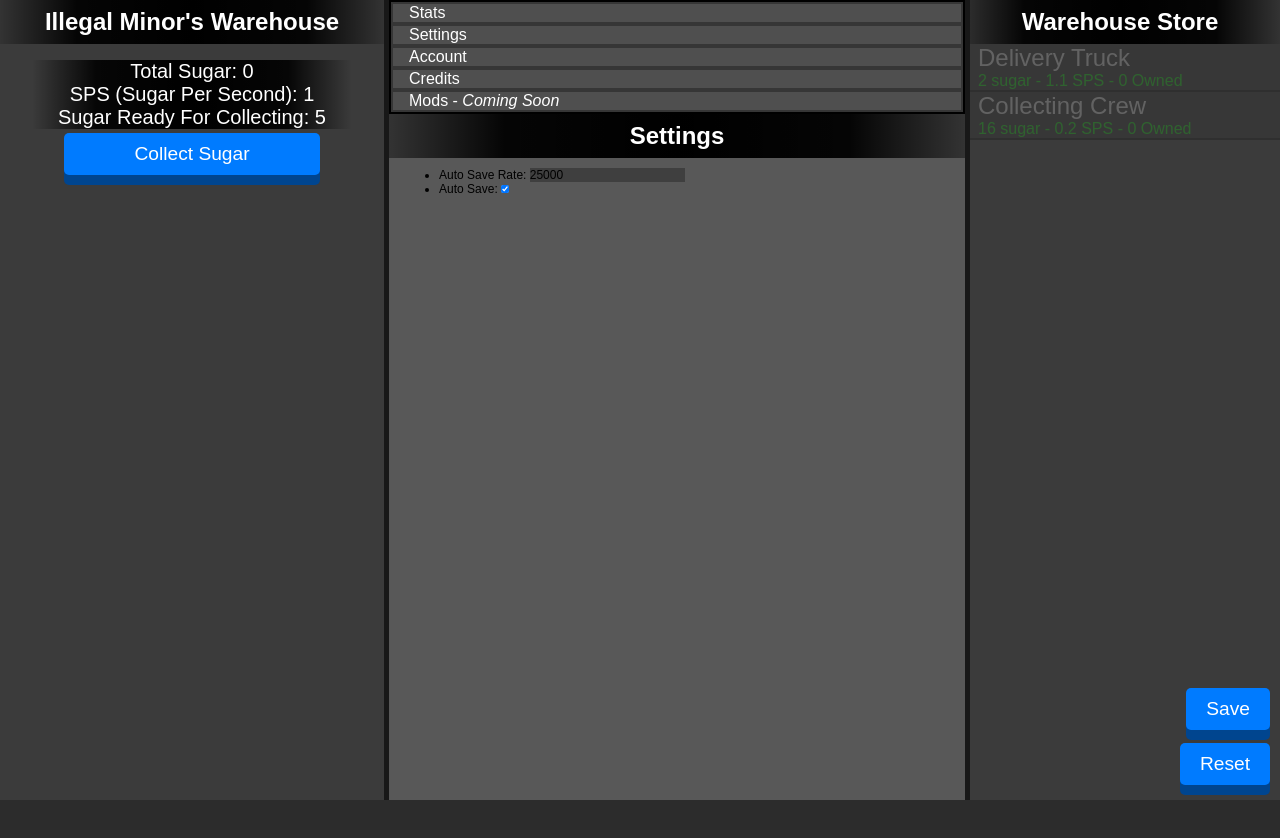
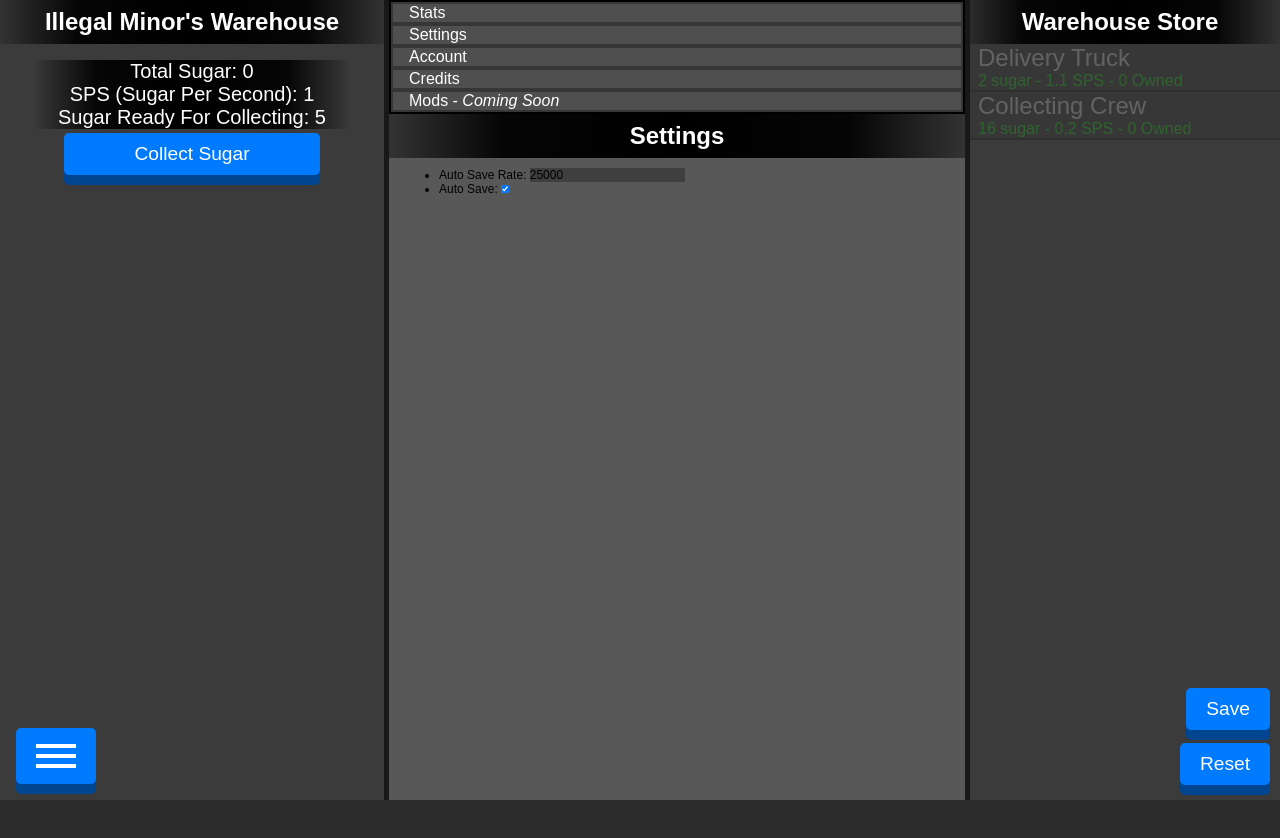
Before and after one commit to minidogg/warehouse-inc, a plain HTML site: page src/index.html in a window 1280 px wide. Shown: the top 838 px of the page. Drawn offline with Linux system fonts and the light colour scheme.

Commit message:
main menu button :3

```diff
--- a/src/index.html
+++ b/src/index.html
@@ -86,6 +86,16 @@
             </div>
         </div>
 
+        <script>
+            function mainMenuButton() {
+                document.getElementById("coverDiv").classList.remove("coverDivAnimate")
+                setTimeout(() => {
+                    window.location.href = "../"
+                }, 1000);
+            }
+        </script>
+
+        <button id="mainMenuButton" onclick="mainMenuButton()"><div class="burguerer"></div><div class="burguerer"></div><div class="burguerer"></div></button>
         <button id="resetBtn" onclick="saving.resetSave()">Reset</button>
         <button id="resetBtn" style="bottom: 70px !important;" onclick="saving.save()">Save</button>
         <div class="save-icon"></div>
--- a/src/stylesheets/input.css
+++ b/src/stylesheets/input.css
@@ -23,9 +23,23 @@ button:active {
 }
 
 #resetBtn {
-    position: absolute;
+    position: fixed;
     bottom: 15px;
     right: 10px;
+}
+
+#mainMenuButton {
+    position: fixed;
+    left: 2vmin;
+    bottom: 2vmin;
+    text-decoration: underline overline;
+}
+
+.burguerer {
+    width: 5vmin;
+    height: 0.5vmin;
+    background-color: white;
+    margin: 6px 0;
 }
 
 input[type="text"] {
```
Also changed, not shown: index.html (+1 -1 lines).
